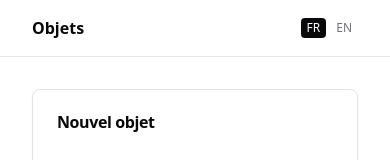
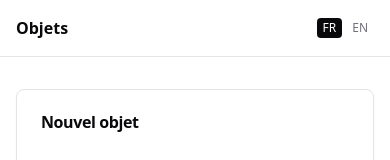
Before and after one commit to Super-Abel/objets-hub, a Next.js app in the folder web/: page / in a window 390 px wide. Shown: the top 160 px of the page. Built offline with nearby package versions, Linux system fonts and the light colour scheme; no server answers.

Commit message:
docs: sync README with generated features; tidy pnpm-workspace notes
Also minor web layout tweaks (responsive container padding, wrap on the
image-confirm actions).

```diff
--- a/web/src/features/objects/object-form.tsx
+++ b/web/src/features/objects/object-form.tsx
@@ -181,7 +181,7 @@
               <p className="truncate text-xs text-muted-foreground">
                 {pending.file.name} · {formatSize(pending.file.size)}
               </p>
-              <div className="flex gap-2">
+              <div className="flex flex-wrap gap-2">
                 <Button type="button" size="sm" onClick={confirmImage}>
                   {t.form.confirmImage}
                 </Button>
--- a/web/tailwind.config.ts
+++ b/web/tailwind.config.ts
@@ -4,7 +4,11 @@
   darkMode: ['class'],
   content: ['./src/**/*.{ts,tsx}'],
   theme: {
-    container: { center: true, padding: '2rem', screens: { '2xl': '1400px' } },
+    container: {
+      center: true,
+      padding: { DEFAULT: '1rem', sm: '2rem' },
+      screens: { '2xl': '1400px' },
+    },
     extend: {
       colors: {
         border: 'hsl(var(--border))',
```
Also changed, not shown: 2 other files (tests, documents, lock files or other folders).
